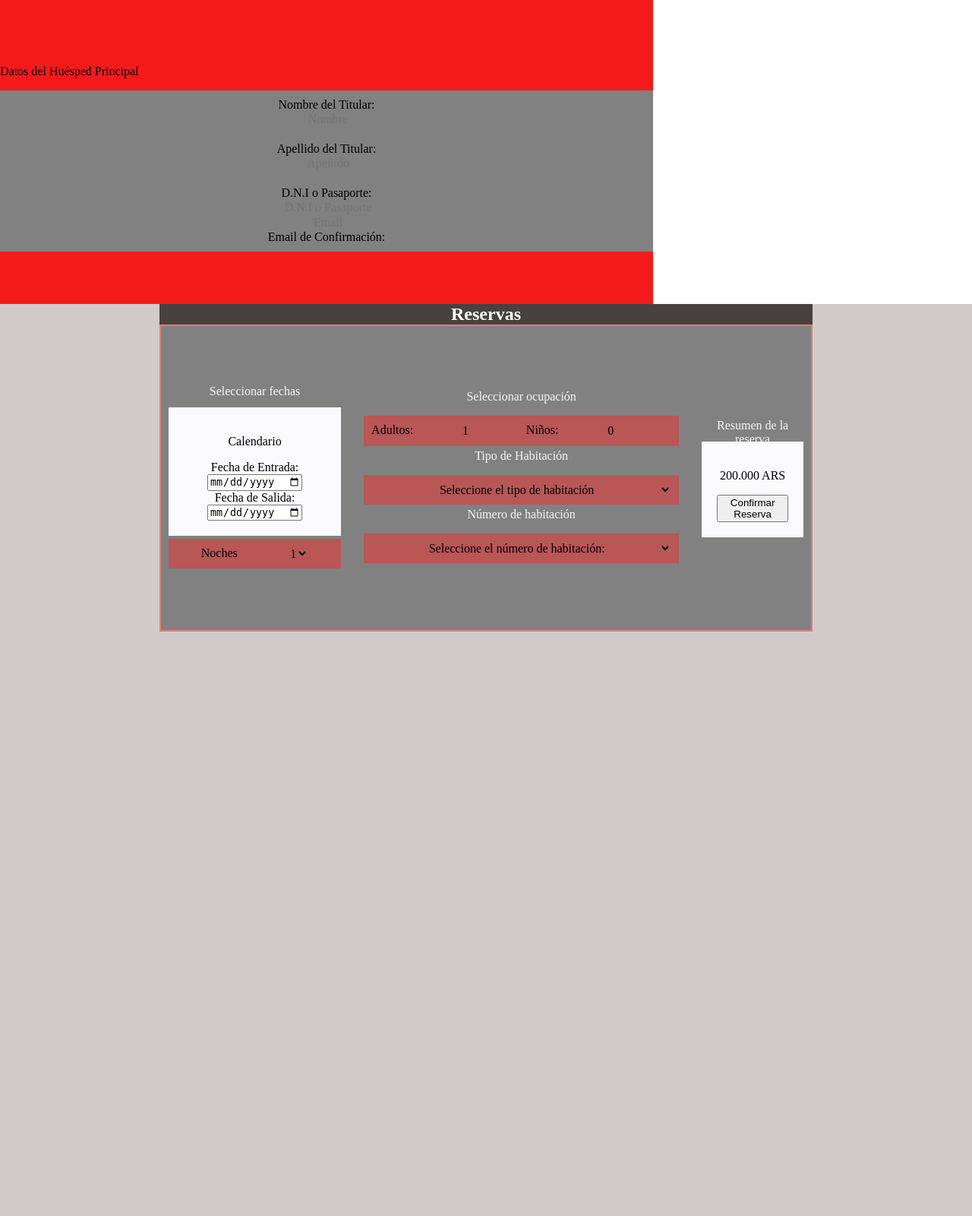
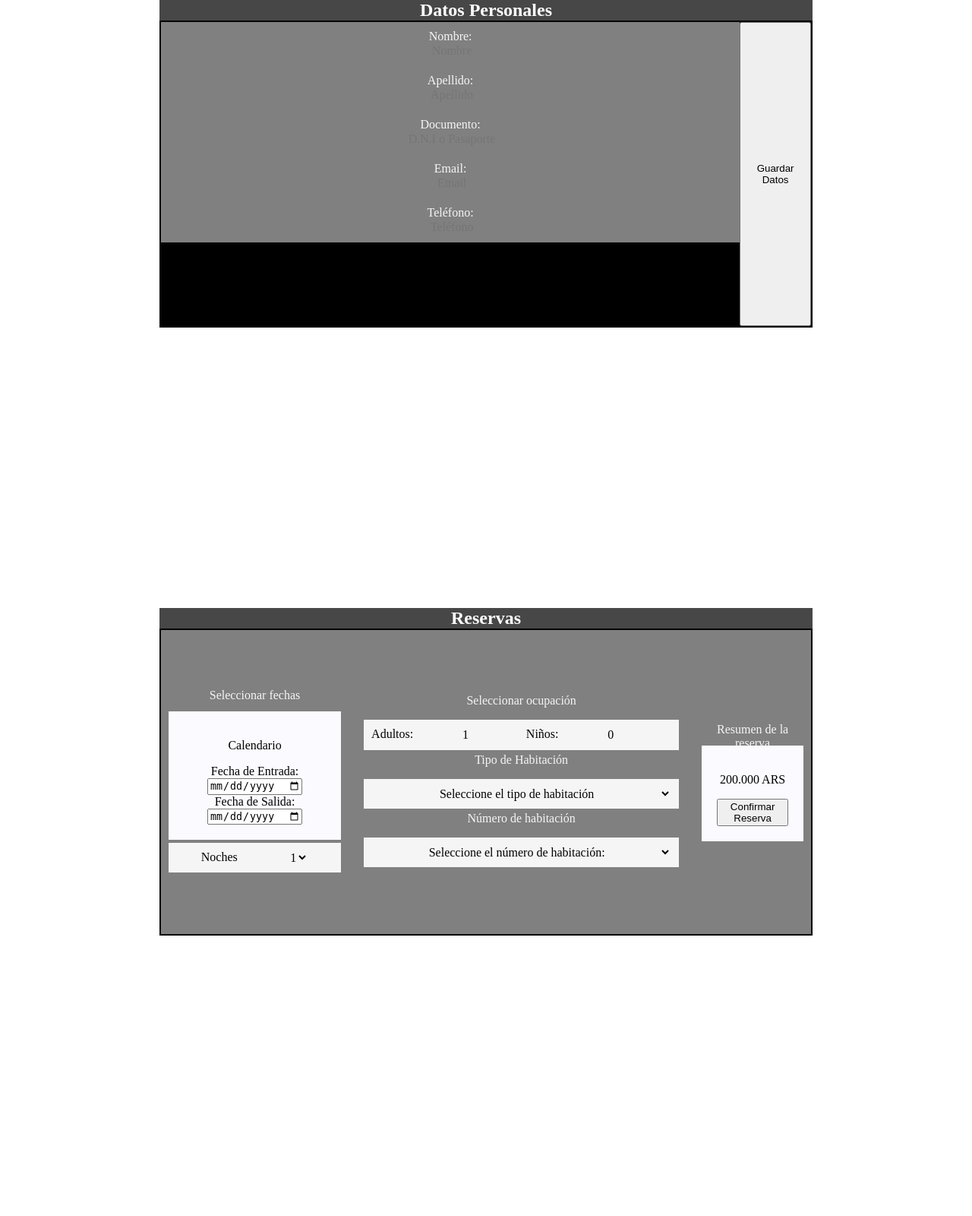
Before and after one commit to ValentinSomoza/Grupo-IDS-TP2, a Flask app: page /reserva in a window 1280 px wide. Shown: the whole page at 76% size. Before the commit the page ends 831 px from the top, so only its background shows below. Run offline with Flask 3, Linux system fonts and the light colour scheme.

Commit message:
#15: se creo un cuadro para los datos personales en la pagina de reserva

```diff
--- a/Frontend/static/css/style.css
+++ b/Frontend/static/css/style.css
@@ -5,9 +5,8 @@ body {
     border: 0px;
 }
 
-
 .pagina-reserva {
-    background-color: #d1cbcb;
+    background-color: #ffffff;
     display: flex;
     justify-content: center;
     height: 100vh;
@@ -15,8 +14,9 @@ body {
     padding: 0px;
     border: 0px;
 }
+
 .conteiner-datos {
-    background-color: #f51b1b;
+    background-color: #000000;
     display: block;
     align-content: center;
     width: 860px;
@@ -27,7 +27,7 @@ body {
 }
 
     .conteiner-datos-titulo {
-        background-color: #474141;
+        background-color: #474747;
         color: white;
         height: auto;
         margin: 0px;
@@ -41,7 +41,7 @@ body {
         }
 
     .conteiner-datos-cuerpo {
-        background-color: rgb(216, 130, 119);
+        background-color: rgb(0, 0, 0);
         display: flex;
         height: 100%;
         margin: 0px;
@@ -51,7 +51,7 @@ body {
     }
 
         .datos-right, .datos-center, .datos-left {
-        background-color: #818181;
+        background-color: #808080;
         color: rgb(0, 0, 0);
         width: auto;
         margin: 0px;
@@ -75,19 +75,12 @@ body {
           }
 
           .conteiner-form {
-              background-color: #b95656;
+              background-color: whitesmoke;
               margin: 4px 0px;
               padding: 10px;
               display: flex;
               justify-content: space-around;
           }
-              .descripcion {
-
-              }
-              .formulario {
-
-              }
-
               form,
               form input,
               form textarea,
--- a/Frontend/templates/reserva.html
+++ b/Frontend/templates/reserva.html
@@ -7,28 +7,35 @@
     <link rel="stylesheet" href="/static/css/style.css">
 </head>
 <body>
-    <section id="reserva" class="main style2 special">
+    <section class="pagina-reserva">
         <div class="conteiner-datos">
-            <div class="conteiner-datos-header">
-                <p>Datos del Huésped Principal</p>
+            <div class="conteiner-datos-titulo">
+                <h2>Datos Personales</h2>
             </div>
-            <div class="conteiner-datos-body">
+            <div class="conteiner-datos-cuerpo">
                 <form action="" action="" method="post">
-                    <div class="datos-right">
-                        <label for="firstname">Nombre del Titular:</label>
+                    <div class="datos-center">
+                        <label class="titulo-form" for="firstname">Nombre:</label>
                         <input type="text" id="firstname" name="nombre_huesped" placeholder="Nombre" required>
                     </div>
                     <div class="datos-center">
-                        <label for="lastname">Apellido del Titular:</label>
+                        <label class="titulo-form" for="lastname">Apellido:</label>
                         <input type="text" id="lastname" name="apellido_huesped" placeholder="Apellido" required>
                     </div>
-                    <div class="datos-left">
-                        <label for="doc_id">D.N.I o Pasaporte:</label>
+                    <div class="datos-center">
+                        <label class="titulo-form" for="doc_id">Documento:</label>
                         <input type="text" id="doc_id" name="documento_huesped" placeholder="D.N.I o Pasaporte" pattern="[0-9]+" inputmode="numeric" oninvalid="this.setCustomValidity('Por favor ingrese solo números en el DNI o Pasaporte')"oninput="this.setCustomValidity('')"required>
+                    </div>
+                    <div class="datos-center">
+                        <label class="titulo-form" for="email">Email:</label>
                         <input type="email" id="email" name="email_huesped" placeholder="Email" required>
-                        <label for="email">Email de Confirmación:</label>
+                    </div>
+                    <div class="datos-center">
+                        <label class="titulo-form" for="phone">Teléfono:</label>
+                        <input type="tel" id="phone" name="telefono_huesped" placeholder="Teléfono" pattern="[0-9]{10,15}" inputmode="numeric" oninvalid="this.setCustomValidity('Por favor ingrese un número de teléfono válido (10-15 dígitos)')" oninput="this.setCustomValidity('')" required>
                     </div>
                 </form>
+                <button type="submit">Guardar Datos</button>
             </div>
         </div>
     </section>
```
